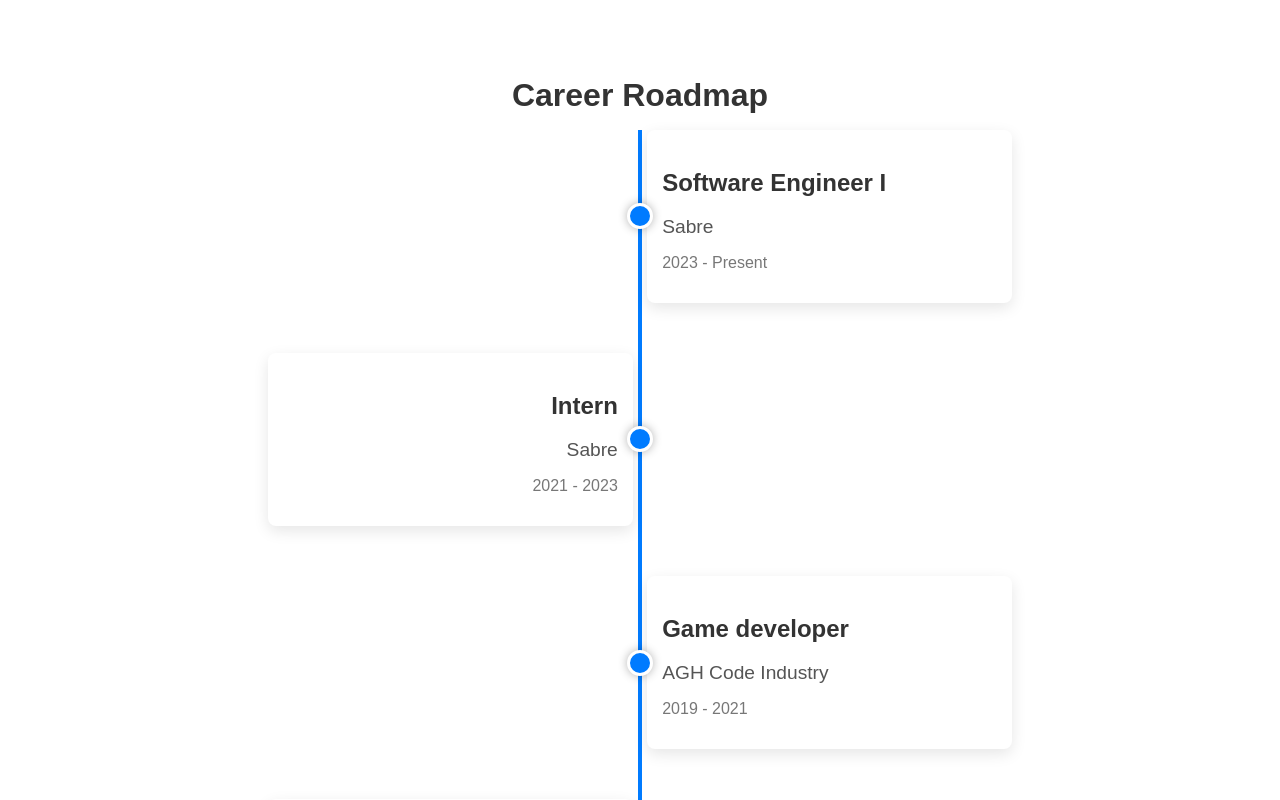
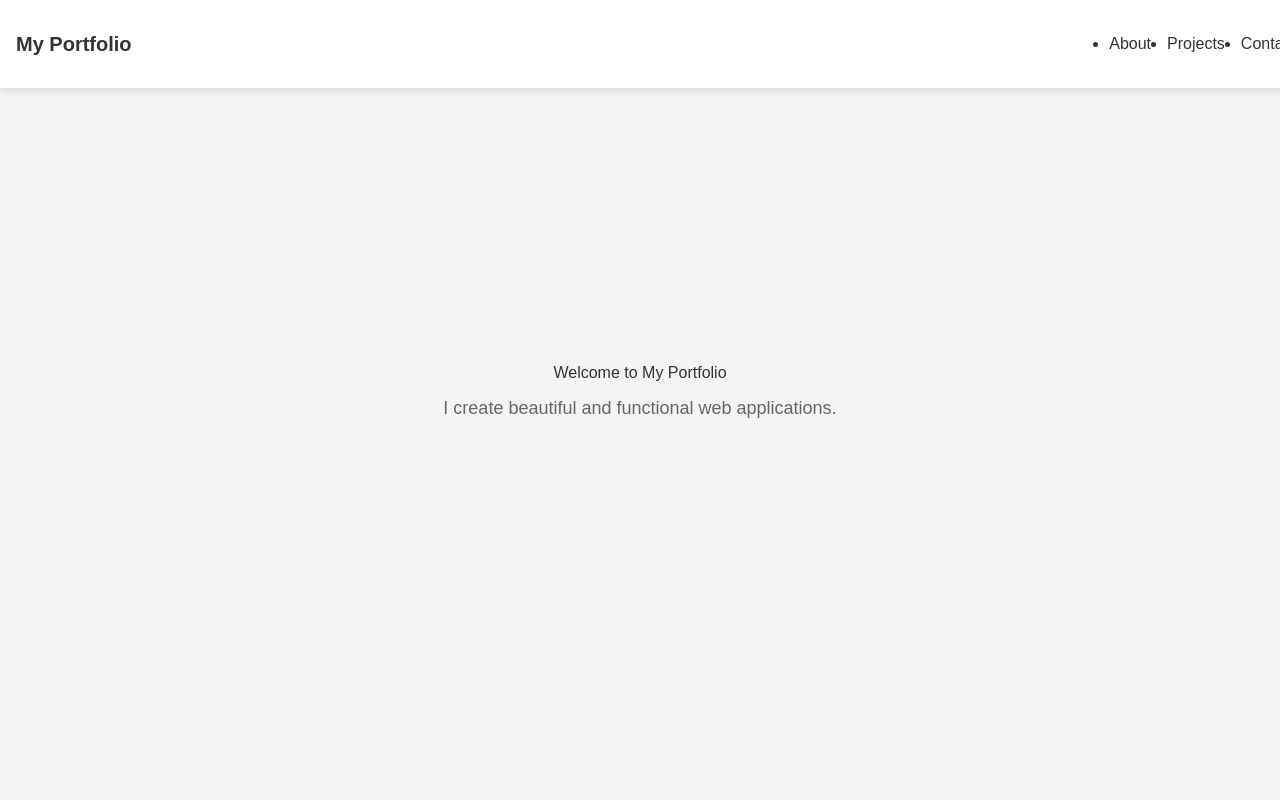
Before and after one commit to Mikosztyla/Mikosztyla.github.io, a React (Create React App) app: page / in a window 1280 px wide. Shown: the top 800 px of the page. Built offline with nearby package versions, Linux system fonts and the light colour scheme.

Commit message:
Scroll not visible

```diff
--- a/src/Portfolio.css
+++ b/src/Portfolio.css
@@ -1,3 +1,18 @@
+html {
+    scroll-behavior: smooth;
+}
+
+body {
+    overflow-y: scroll;
+    scrollbar-width: none;
+    -ms-overflow-style: none;
+}
+
+body::-webkit-scrollbar {
+    display: none;
+}
+
+
 .portfolio-container {
     font-family: Arial, sans-serif;
     color: #333;
@@ -115,7 +130,7 @@
 
 .roadmap-container {
     position: relative;
-    width: 60%;
+    width: 30%;
     margin: 0 auto;
 }
 
@@ -146,15 +161,15 @@
 }
 
 .roadmap-dot {
-    width: 20px;
-    height: 20px;
+    width: 15px;
+    height: 15px;
     background: #007bff;
     border-radius: 50%;
     position: absolute;
     left: 50%;
     transform: translateX(-50%);
     border: 3px solid white;
-    box-shadow: 0 0 10px rgba(0, 0, 0, 0.3);
+    box-shadow: 0 0 7px rgba(0, 0, 0, 0.3);
 }
 
 .roadmap-content {
@@ -162,22 +177,22 @@
     padding: 15px;
     border-radius: 8px;
     box-shadow: 0 5px 15px rgba(0, 0, 0, 0.1);
-    width: 45%;
+    width: 25%;
 }
 
 .job-title {
-    font-size: 1.5rem;
+    font-size: 1rem;
     color: #333;
     margin-bottom: 5px;
 }
 
 .job-company {
-    font-size: 1.2rem;
+    font-size: 0.8rem;
     color: #555;
     margin-bottom: 3px;
 }
 
 .job-date {
-    font-size: 1rem;
+    font-size: 0.7rem;
     color: #777;
 }
--- a/src/Portfolio.js
+++ b/src/Portfolio.js
@@ -5,7 +5,6 @@
 const Portfolio = ({ openProjectDetail }) => {
     return (
         <div className="portfolio-container">
-            <Roadmap />
             <nav className="nav-bar">
                 <h1 className="nav-title">My Portfolio</h1>
                 <ul className="nav-links">
@@ -24,6 +23,8 @@
                 <h2 className="section-title">About Me</h2>
                 <p className="about-description">Hello</p>
             </section>
+
+            <Roadmap />
 
             <section id="projects" className="projects-section">
                 <h2 className="section-title">My Projects</h2>
--- a/src/ProjectDetail.js
+++ b/src/ProjectDetail.js
@@ -78,7 +78,7 @@
     return (
         <div className="modal-overlay">
             <div className="modal-container">
-                <button onClick={closeProjectDetail} className="close-button">Close</button>
+                <button onClick={closeProjectDetail} className="close-button">X</button>
                 <div className="project-links">
                     {project.github && (
                         <a href={project.github} target="_blank" rel="noopener noreferrer" className="project-link">
```
